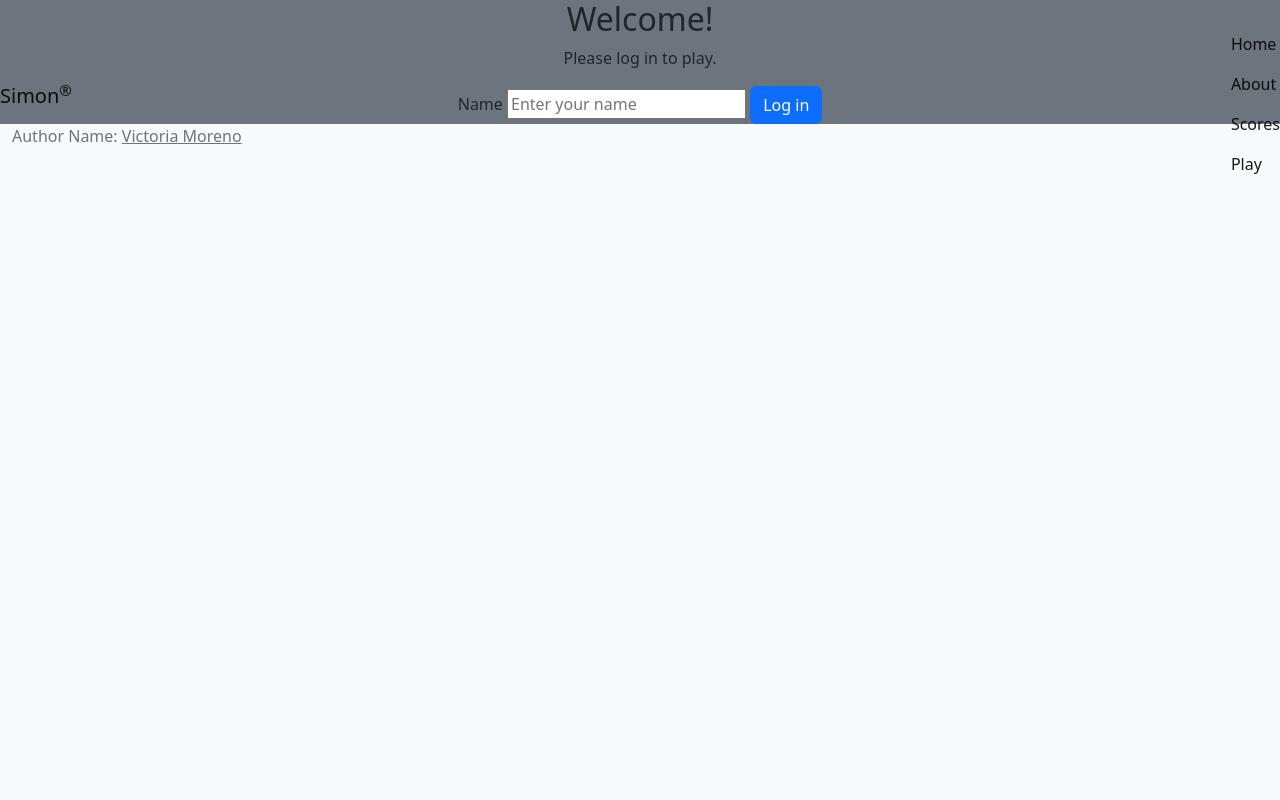
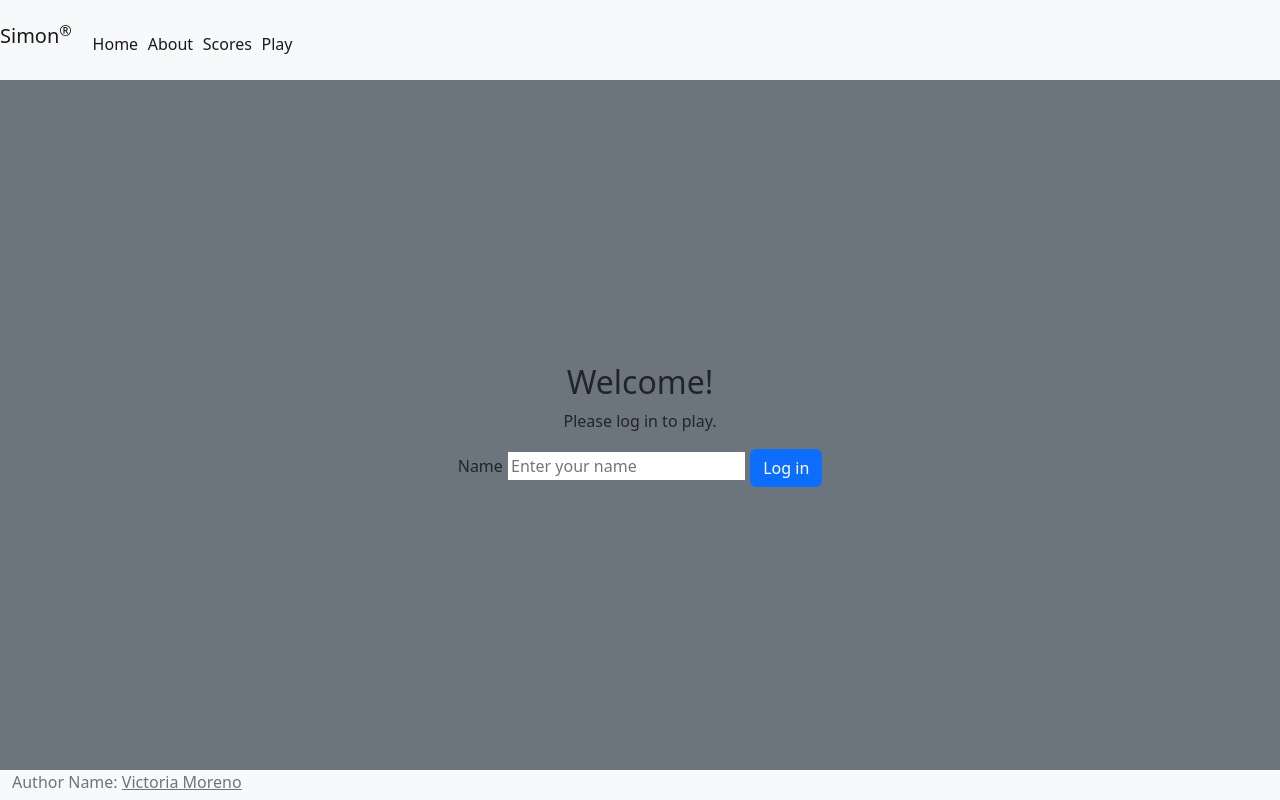
Before and after one commit to vmoreno02/simon, a plain HTML site: page index.html in a window 1280 px wide. Drawn offline with nearby package versions, Linux system fonts and the light colour scheme.

Commit message:
update: added index styling to main.css

```diff
--- a/index.html
+++ b/index.html
@@ -6,6 +6,7 @@
 
         <title>Simon</title>
         <link rel="icon" href="favicon.ico" />
+        <link rel="stylesheet" href="main.css" />
 
         <!--Bootstrap-->
         <link
--- a/main.css
+++ b/main.css
@@ -0,0 +1,32 @@
+body {
+    display: flex;
+    flex-direction: column;
+    min-width: 375px;
+}
+
+header {
+    flex: 0 80px;
+}
+
+main {
+    flex: 1 calc(100vh - 110px);
+    display: flex;
+    flex-direction: column;
+    align-items: center;
+    justify-content: space-around;
+}
+
+footer {
+    flex: 0 30px;
+}
+
+menu {
+    flex: 1;
+    display: flex;
+    flex-direction: row !important;
+    list-style: none;
+}
+
+menu li {
+    padding: 0 0.3em;
+}
```
